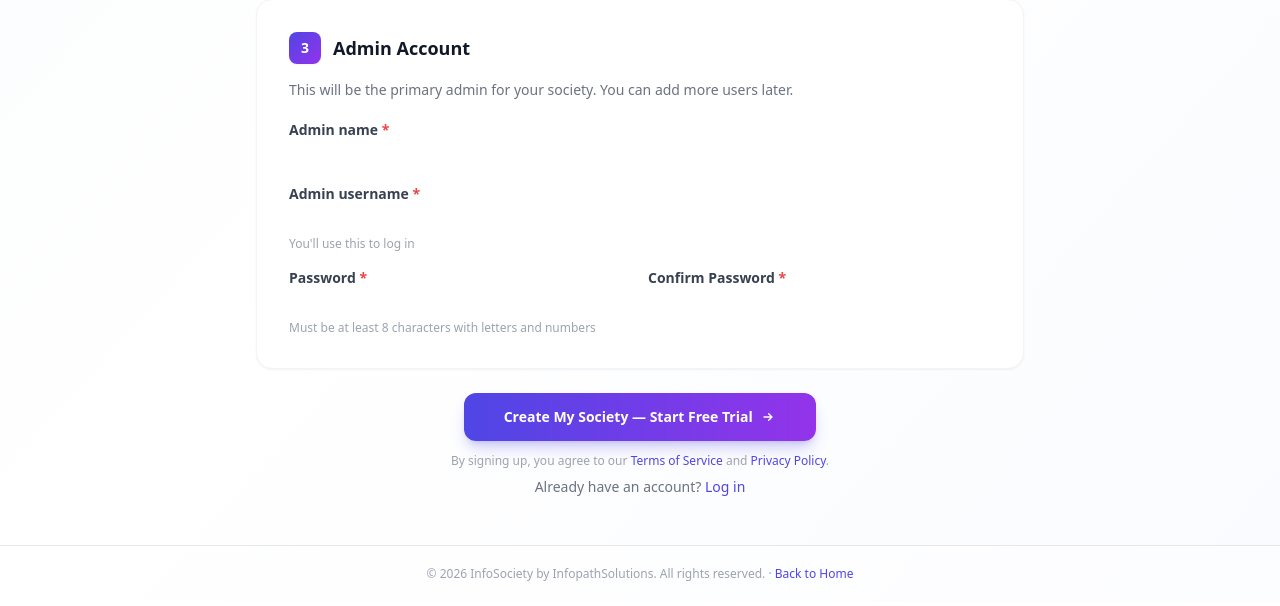
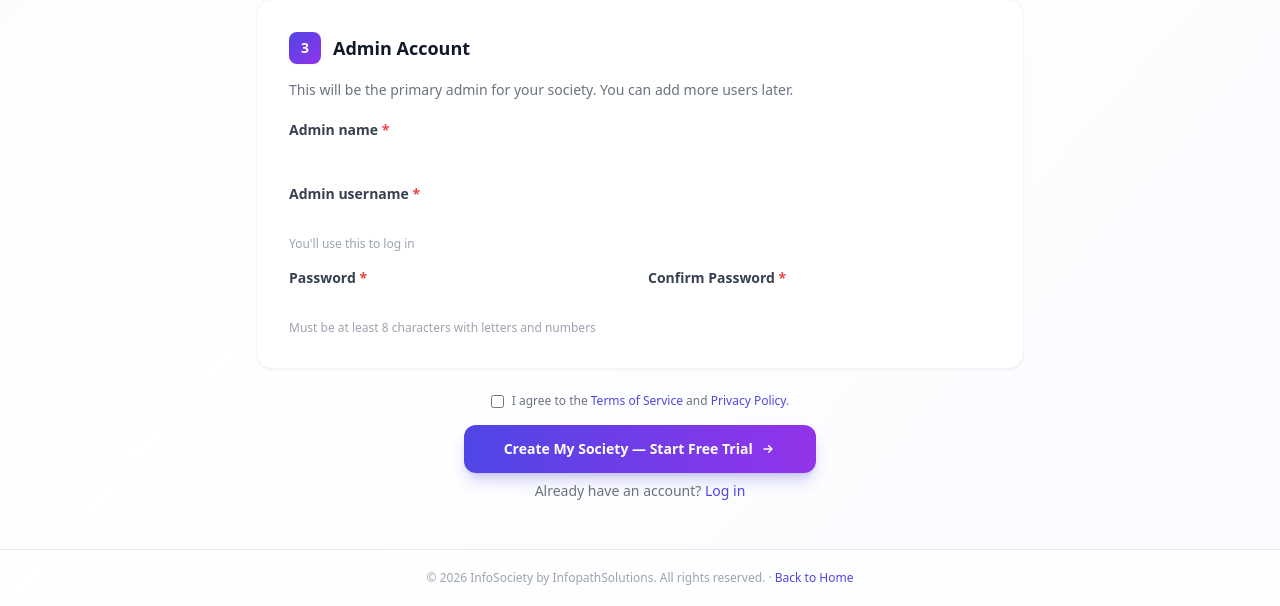
Before and after one commit to Shashwat-Manglam-Jain/Infopathsoftwares-societymangement, a Django app: template templates/signup.html in a window 1280 px wide. Shown: the part 821-1427 px from the top of the page. Before the commit the page ends 1402 px from the top, so only its background shows below. Run offline with Django 5.2, Linux system fonts and the light colour scheme; the template is opened without the code that fills it, so the values that code supplies are empty, except form fields; tables that the repository leaves empty hold one stand-in row (values such as "Sample post"); form fields are guessed from the names that the template uses; some libraries are stand-ins or nearby versions.

Commit message:
fix: replace passive terms text with explicit consent checkbox on signup
Co-Authored-By: Claude Opus 4.6 <noreply@anthropic.com>

```diff
--- a/templates/signup.html
+++ b/templates/signup.html
@@ -163,12 +163,15 @@
 
             <!-- Submit -->
             <div class="text-center">
+                <label class="flex items-start gap-2 justify-center mb-4 max-w-md mx-auto text-left cursor-pointer">
+                    <input type="checkbox" name="agree_terms" required class="mt-0.5 rounded border-gray-300 text-indigo-600 focus:ring-indigo-500">
+                    <span class="text-xs text-gray-500">{% trans "I agree to the" %} <a href="/terms/" class="text-indigo-600 hover:underline">{% trans "Terms of Service" %}</a> {% trans "and" %} <a href="/privacy/" class="text-indigo-600 hover:underline">{% trans "Privacy Policy" %}</a>.</span>
+                </label>
                 <button type="submit" data-loading-text="{% trans 'Creating your society…' %}"
                         class="w-full sm:w-auto bg-gradient-to-r from-indigo-600 to-purple-600 text-white px-10 py-3.5 rounded-xl text-sm font-bold hover:from-indigo-700 hover:to-purple-700 active:scale-[0.98] transition shadow-lg shadow-indigo-600/25 disabled:opacity-50 disabled:cursor-not-allowed">
                     {% trans "Create My Society — Start Free Trial" %}
                     <svg class="inline w-4 h-4 ml-1 -mt-0.5" fill="none" stroke="currentColor" viewBox="0 0 24 24"><path stroke-linecap="round" stroke-linejoin="round" stroke-width="2" d="M13 7l5 5m0 0l-5 5m5-5H6"/></svg>
                 </button>
-                <p class="mt-3 text-xs text-gray-400">{% trans "By signing up, you agree to our" %} <a href="#" class="text-indigo-600 hover:underline">{% trans "Terms of Service" %}</a> {% trans "and" %} <a href="#" class="text-indigo-600 hover:underline">{% trans "Privacy Policy" %}</a>.</p>
                 <p class="mt-2 text-sm text-gray-500">{% trans "Already have an account?" %} <a href="/accounts/login/" class="text-indigo-600 font-medium hover:underline">{% trans "Log in" %}</a></p>
             </div>
         </form>
```
